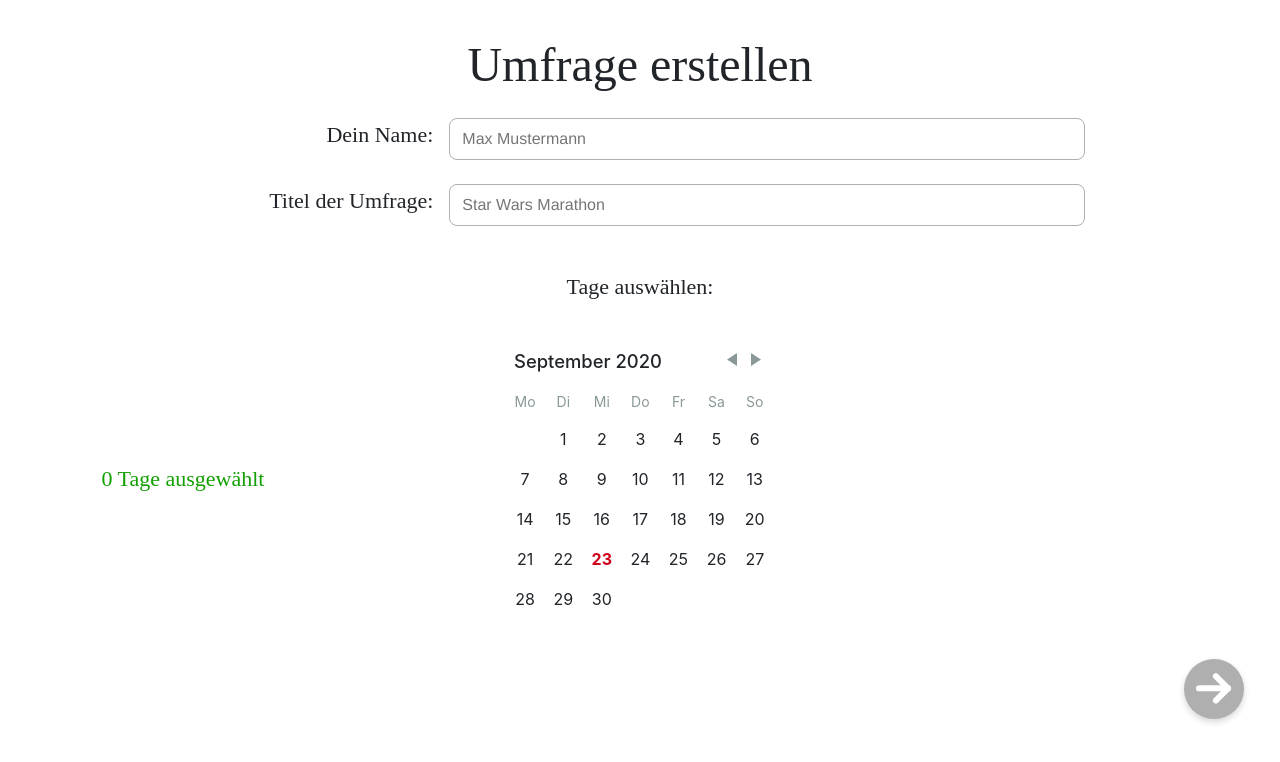
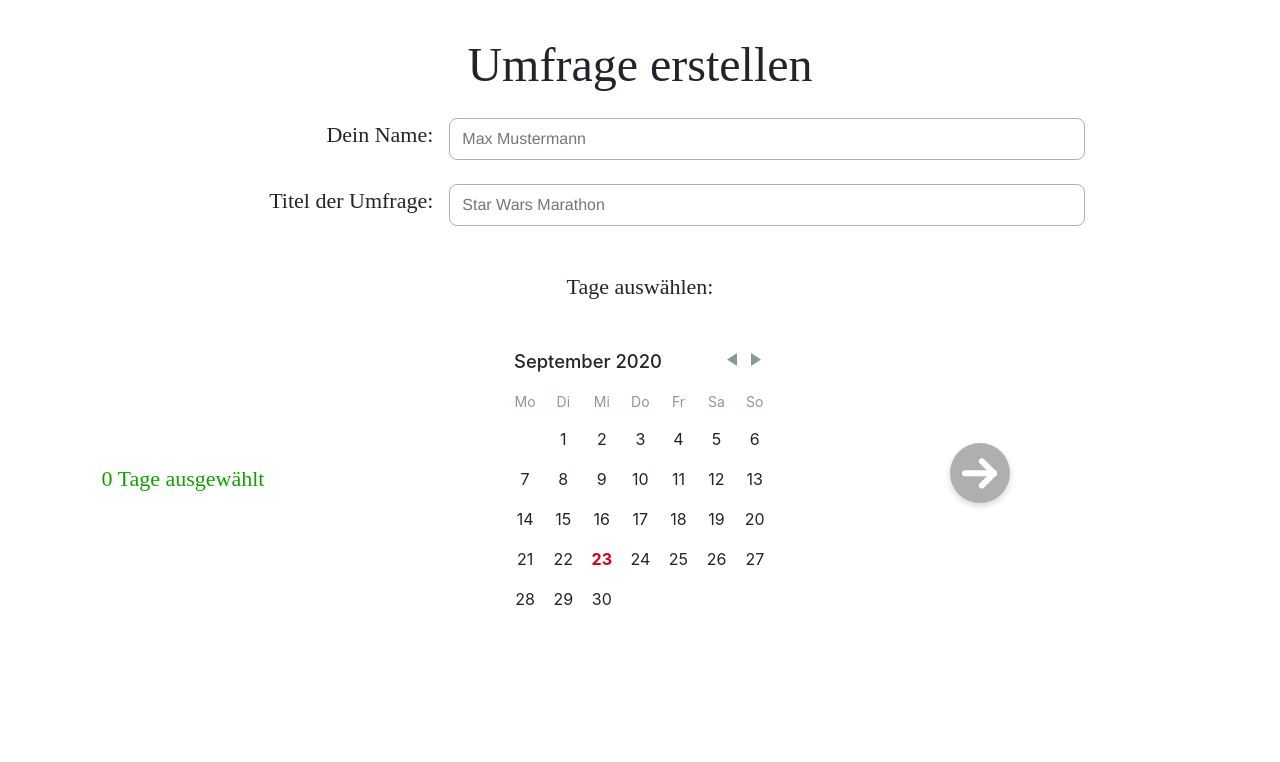
Before and after one commit to Paccos/When, a React (Create React App) app in the folder DateFinder/ClientApp/: page /new in a window 1280 px wide. Shown: the top 762 px of the page. Built offline with nearby package versions, Linux system fonts and the light colour scheme.

Commit message:
Reformat PollsController and scope SubmitButton.css through CSS module
Still might have to apply to other CSS classes/components

```diff
--- a/DateFinder/ClientApp/src/components/Poll.js
+++ b/DateFinder/ClientApp/src/components/Poll.js
@@ -286,12 +286,16 @@ export const Poll = (props) => {
 			<div className="participants">
 				{participants.map((participant, index) => (
 					<React.Fragment key={index}>
+						{participant.id === idToEdit ? (
+							<SubmitButton img={cross} alt="Delete" color="red" />
+						) : (
 							<button
 								className="editCircle"
 								onClick={() => handleEditAction(participant.id)}
 							>
 								<img src={edit} alt="Edit Button" />
 							</button>
+						)}
 						<NameCircle name={participant.name} stacked={false} />
 						<div className="participantName">{participant.name}</div>
 					</React.Fragment>
--- a/DateFinder/ClientApp/src/components/SubmitButton.js
+++ b/DateFinder/ClientApp/src/components/SubmitButton.js
@@ -1,10 +1,14 @@
 import React from 'react';
-import './SubmitButton.css';
+import styles from './SubmitButton.module.css';
 import submitArrow from '../images/SubmitArrow.png';
 
 const SubmitButton = (props) => {
 	return (
-		<button className="submitButton" onClick={props.submitHandler}>
+		<button
+			className={styles.submitButton}
+			onClick={props.submitHandler}
+			style={{ backgroundColor: props.color }}
+		>
 			<img
 				src={props.img ? props.img : submitArrow}
 				alt={props.alt ? props.alt : 'Submit Arrow'}
```
Also changed, not shown: DateFinder/ClientApp/src/components/SubmitButton.module.css (renamed from DateFinder/ClientApp/src/components/SubmitButton.css), 1 other file (tests, documents, lock files or other folders). Lines whose indentation alone changed are shown as unchanged.
